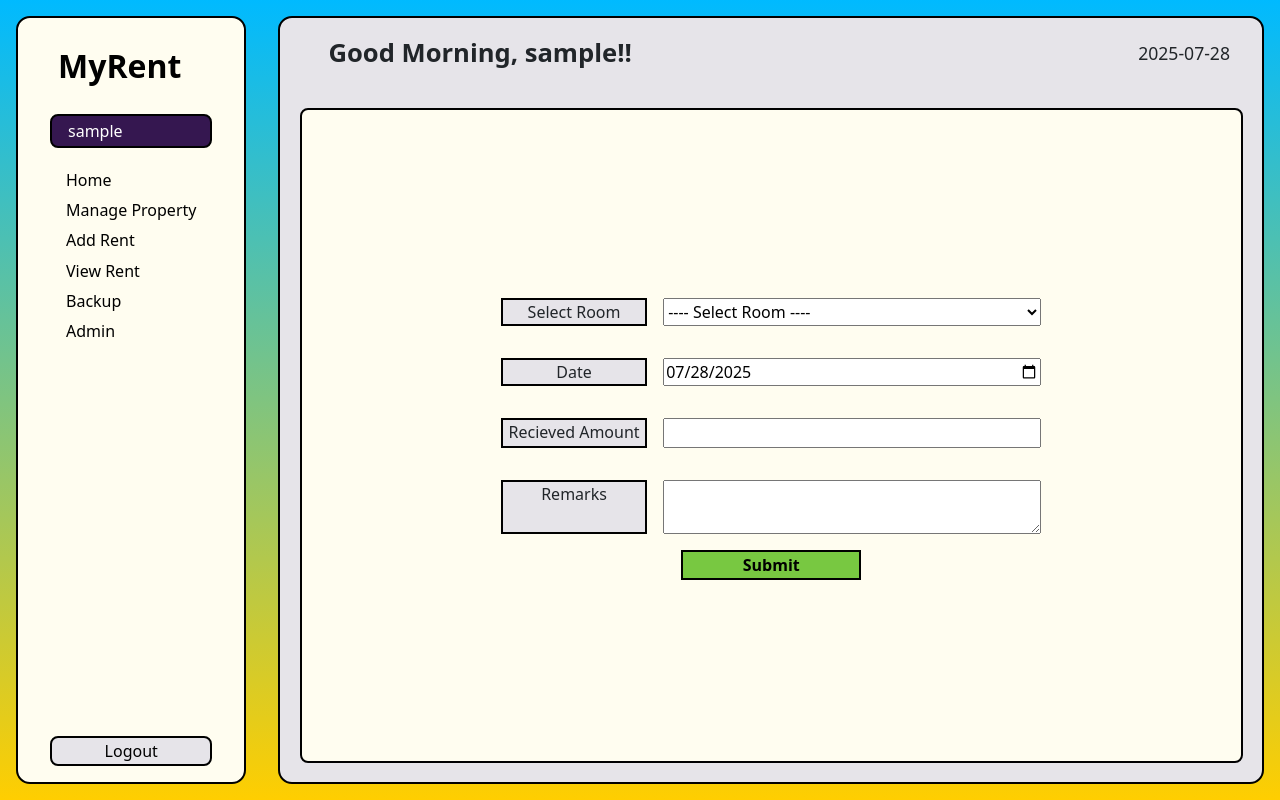
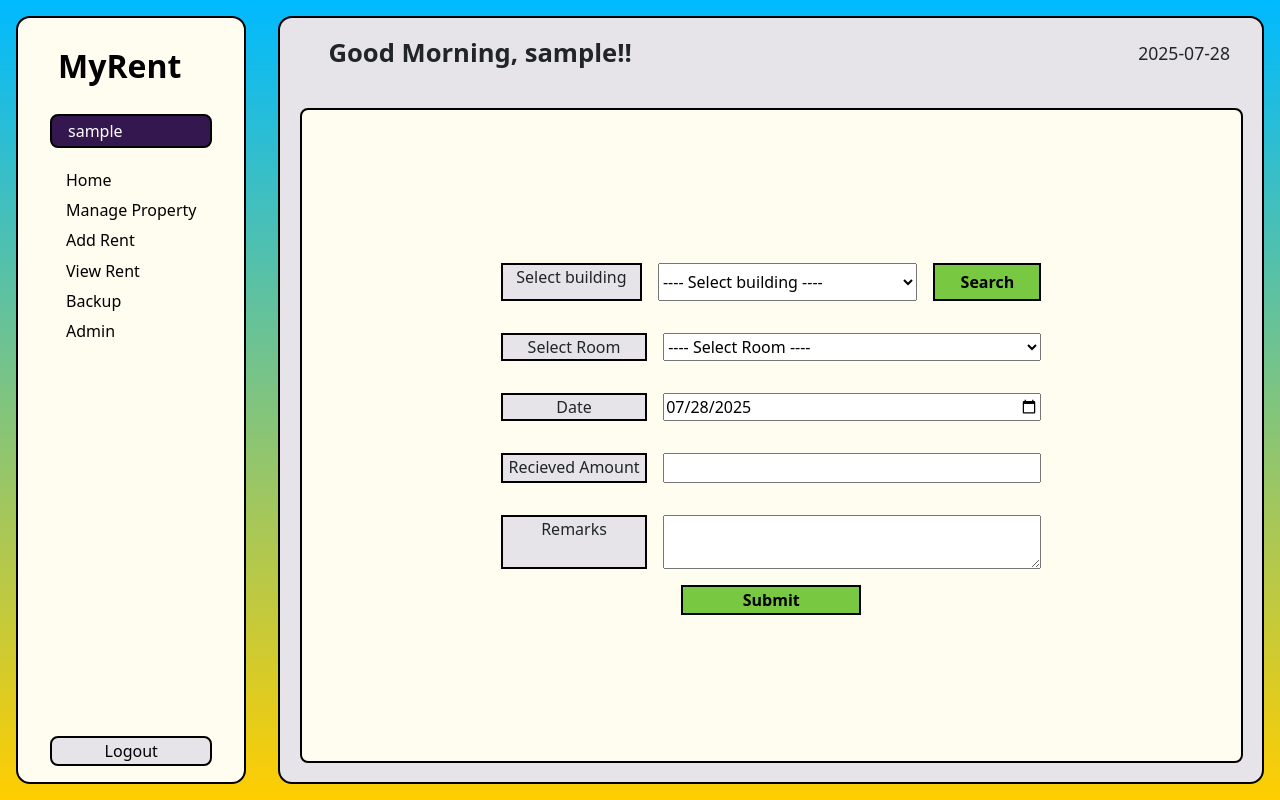
Before and after one commit to aashishChakradhar/RentManagementSystem, a Django app: page /add-rent/ in a window 1280 px wide. Run offline with Django 5.2, Linux system fonts and the light colour scheme; the visitor is signed in with stand-in values (Sample User, id 1); data that the repository does not hold is empty; style sheets or scripts are compiled from the project's sources; some libraries are stand-ins or nearby versions.

Commit message:
completed add rent functionality

```diff
--- a/rent/views.py
+++ b/rent/views.py
@@ -62,16 +62,24 @@ class Index(BaseView):
 
 class AddRent(BaseView):
     def get(self,request):
-        try:
-            rooms = Room.objects.all()
-        except Exception as e:
-            messages.error(request, str(e))
-            return redirect(request.path)
-
+        buildings = Building.objects.all()
+        building_uid = request.GET.get("building")
+        rooms = None
+        building_selected = None
+        if building_uid:
+            try:
+                rooms = Room.objects.filter(building = building_uid)
+                building_selected = Building.objects.get(uid = building_uid)
+            except Exception as e:
+                messages.error(request, str(e))
+                return redirect(request.path)
         context = {
             "page_name":"add-rent",
             "app_name":"myRent",
+            "buildings": buildings,
             "rooms": rooms,
+            "building_uid": building_uid,
+            "building_selected": building_selected
         }
         return render(request,'rent_add.html',context)
 
@@ -271,13 +279,13 @@ class ViewRentHistory(BaseView):
 
         submited_room_uid = request.session.get('submited_room', [])
         submited_month = request.session.get('submited_month', [])
-        if submited_room and submited_month:
+        if submited_room_uid and submited_month:
             del request.session['submited_room']
             del request.session['submited_month']
 
             try:
                 # Fetch the room details based on the submitted room ID
-                room = Room.objects.filter(uid=submited_room).first()
+                room = Room.objects.filter(uid=submited_room_uid).first()
 
                 if room:
                     histories = Payment.objects.filter(room_no=room.uid)
--- a/templates/rent_add.html
+++ b/templates/rent_add.html
@@ -1,9 +1,27 @@
 {% extends "base/base.html" %}
 
 {% block body %}
+    {% if building_selected %}
+    <div style="font-size: 1.5rem; font-weight: 750;">Rent for: {{building_selected.building_name}}</div>
+    {% endif %}
+
+    <form action="{% url "rent:add-rent" %}" method="get">
+        {% csrf_token %}
+        <label for="building">
+            <span>Select building</span>
+            <select id = 'building' name = 'building' style="width:48%" required>
+                <option selected value = "None" disabled>---- Select building ----</option>
+                {% for building in buildings %}
+                    <option value={{building.uid}}>{{building.building_name}}</option>
+                {% endfor %}
+            </select>
+            <button id="submit-button" style="height:100%">Search</button>
+        </label>
+    </form>
 
     <form action="{% url "rent:add-rent" %}" method="POST">
         {% csrf_token %}
+        <input type="hidden" name="building_uid" value={{building_uid}}>
         <label for="room">
             <span >Select Room</span>
             <select id = 'room' name = 'room' required>
```
